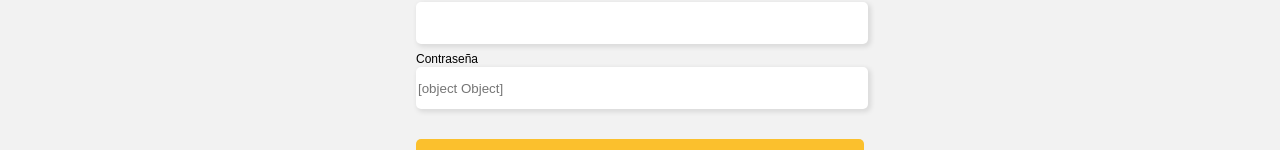
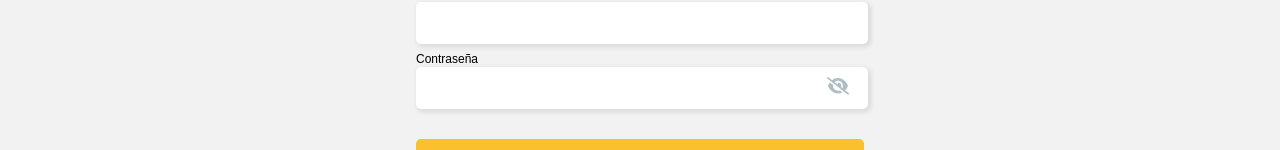
Before and after one commit to damianmicheli/digital-booking-fe, a React (Create React App) app in the folder frontend/: page /login in a window 1280 px wide. Shown: the part 177-327 px from the top of the page. Built offline with nearby package versions, Linux system fonts and the light colour scheme.

Commit message:
Ajustes en inputs de formularios

```diff
--- a/frontend/src/components/buscador/buscador.module.css
+++ b/frontend/src/components/buscador/buscador.module.css
@@ -20,6 +20,10 @@
 .content {
   display: flex;
   gap: 1rem;
+}
+
+.title{
+  width: 80%;
 }
 
 .title h1 {
--- a/frontend/src/components/header/menuDrawer/MenuDrawer.jsx
+++ b/frontend/src/components/header/menuDrawer/MenuDrawer.jsx
@@ -51,7 +51,7 @@ const MenuDrawer = ({ open, handleClick }) => {
         <div className={styles.line}></div>
         <NavLink to="/login">Iniciar sesión</NavLink>
       </div>
-      <div><SocialNetworks color={"red"} /></div>
+     <SocialNetworks color={"red"} />
     </NavbarWrapper>
   );
 };
--- a/frontend/src/components/login_register/Login.jsx
+++ b/frontend/src/components/login_register/Login.jsx
@@ -14,6 +14,7 @@ const initialForm = {
 
 const validateForm = (form) => {
   let errors = {};
+  let isRequired = "Este campo es obligatorio";
 
   const user1 = {
     id: 1,
@@ -27,7 +28,7 @@ const validateForm = (form) => {
 
   //Validación de email
   if (!form.emailLogin.trim()) {
-    errors.emailLogin = "Debe ingresar su correo electrónico";
+    errors.emailLogin = isRequired;
   } else if (!form.emailLogin.match(user1.email)) {
     errors.emailLogin =
       "Por favor vuelva a intentarlo, sus credenciales son inválidas";
@@ -37,7 +38,7 @@ const validateForm = (form) => {
 
   //Validación de contraseña
   if (!password) {
-    errors.passwordLogin = "Debe ingresar su contraseña";
+    errors.passwordLogin = isRequired;
   } else if (!password.match(user1.password)) {
     errors.passwordLogin =
       "Por favor vuelva a intentarlo, sus credenciales son inválidas";
@@ -81,19 +82,17 @@ const Login = () => {
               </div>
               <div className={styles.groupForm}>
                 <label className="text2">Contraseña</label>
+                <div className={styles.iconInput}>
                   <input
                     type="password"
                     id="passwordLogin"
                     name="passwordLogin"
-                  placeholder={
-                    <Icon
-                      icon={faEyeSlash}
                     onBlur={handleBlur}
                     onChange={handleChange}
                     value={form.passwordLogin}
                   />
-                  }
-                />
+                  <Icon icon={faEyeSlash} css={styles.iconEye} />
+                </div>
                 {errors.passwordLogin && (
                   <p className={styles.pFormError}>{errors.passwordLogin}</p>
                 )}
--- a/frontend/src/components/login_register/Register.jsx
+++ b/frontend/src/components/login_register/Register.jsx
@@ -17,32 +17,28 @@ const initialForm = {
 
 const validateForm = (form) => {
   let errors = {};
-  /*  let regexName = "/^[A-Za-zÑñÁáÉéÍíÓóÚúÜü\s]+$/"; */
+  let isRequired = "Este campo es obligatorio";
+
   let regexEmail =
     "^[a-zA-Z0-9.!#$%&'*+/=?^_`{|}~-]+@[a-zA-Z0-9-]+(?:.[a-zA-Z0-9-]+)*$";
-  /* /^[a-zA-Z0-9.!#$%&'+/=?^_`{|}~-]+@[a-zA-Z0-9-]+(?:.[a-zA-Z0-9-]+)$ */
 
   //Validación de nombre
   if (!form.fName.trim()) {
-    errors.fName = "Debe ingresar su nombre";
-  } /* else if (regexName.test(form.fName.trim())) {
-    errors.fName = "El campo nombre sólo admite letras";
-  } */ else {
+    errors.fName = isRequired;
+  } else {
     errors.fName = "";
   }
 
   //Validación de apellido
   if (!form.surname.trim()) {
-    errors.surname = "Debe ingresar su apellido";
-  } /* else if (regexName.test(form.surname.trim())) {
-    errors.surname = "El campo apellido sólo admite letras";
-  } */ else {
+    errors.surname = isRequired;
+  } else {
     errors.surname = "";
   }
 
   //Validación de email
   if (!form.email.trim()) {
-    errors.email = "Se requiere ingresar un correo electrónico";
+    errors.email = isRequired;
   } else if (!form.email.match(regexEmail)) {
     errors.email = "Por favor ingresar un correo electrónico válido";
   } else {
@@ -52,7 +48,7 @@ const validateForm = (form) => {
   //Validación de contraseña
   const password = form.password;
   if (!password) {
-    errors.password = "Se requiere ingresar una contraseña";
+    errors.password = isRequired;
   } else if (password.length < 6) {
     errors.password = "La contraseña debe tener más de 6 caracteres";
   } else if (password.length >= 20) {
@@ -63,7 +59,7 @@ const validateForm = (form) => {
 
   //Validación de confirmación de contraseña
   if (!form.confirmPassword) {
-    errors.confirmPassword = "Se requiere confirmar la contraseña";
+    errors.confirmPassword = isRequired;
   } else if (form.confirmPassword !== form.password) {
     errors.confirmPassword = "Las contraseñas ingresadas no coinciden";
   } else {
@@ -136,14 +132,16 @@ const Register = () => {
               </div>
               <div className={styles.groupForm}>
                 <label className="text2">Contraseña</label>
+                <div className={styles.iconInput}>
                   <input
                     type="password"
                     name="password"
-                  placeholder={<Icon icon={faEyeSlash} />}
                     onBlur={handleBlur}
                     onChange={handleChange}
                     value={form.password}
                   />
+                  <Icon icon={faEyeSlash} css={styles.iconEye} />
+                </div>
                 {errors.password && (
                   <p className={styles.pFormError}>{errors.password}</p>
                 )}
--- a/frontend/src/components/login_register/loginRegister.module.css
+++ b/frontend/src/components/login_register/loginRegister.module.css
@@ -35,6 +35,17 @@
   box-shadow: 2px 2px 5px 1px rgba(0, 0, 0, 0.1);
 }
 
+.iconInput{
+position: relative;
+}
+
+.iconInput .iconEye{
+  color: var(--color-2-opacity);
+  font-size: 1.1em;
+  position: absolute;
+  top: 10px;
+  right: 15px;
+  }
 
 
 @media only screen and (min-width: 991px) {
--- a/frontend/src/styles/index.css
+++ b/frontend/src/styles/index.css
@@ -26,9 +26,6 @@ h1, h2, h3, h4, h5, p {
   color: var(--color-2);
 }
 
-/* .flex{
-  display: flex;
-}  */
 
 .disabled{
   display: none;
```
Lines whose indentation alone changed are shown as unchanged.
